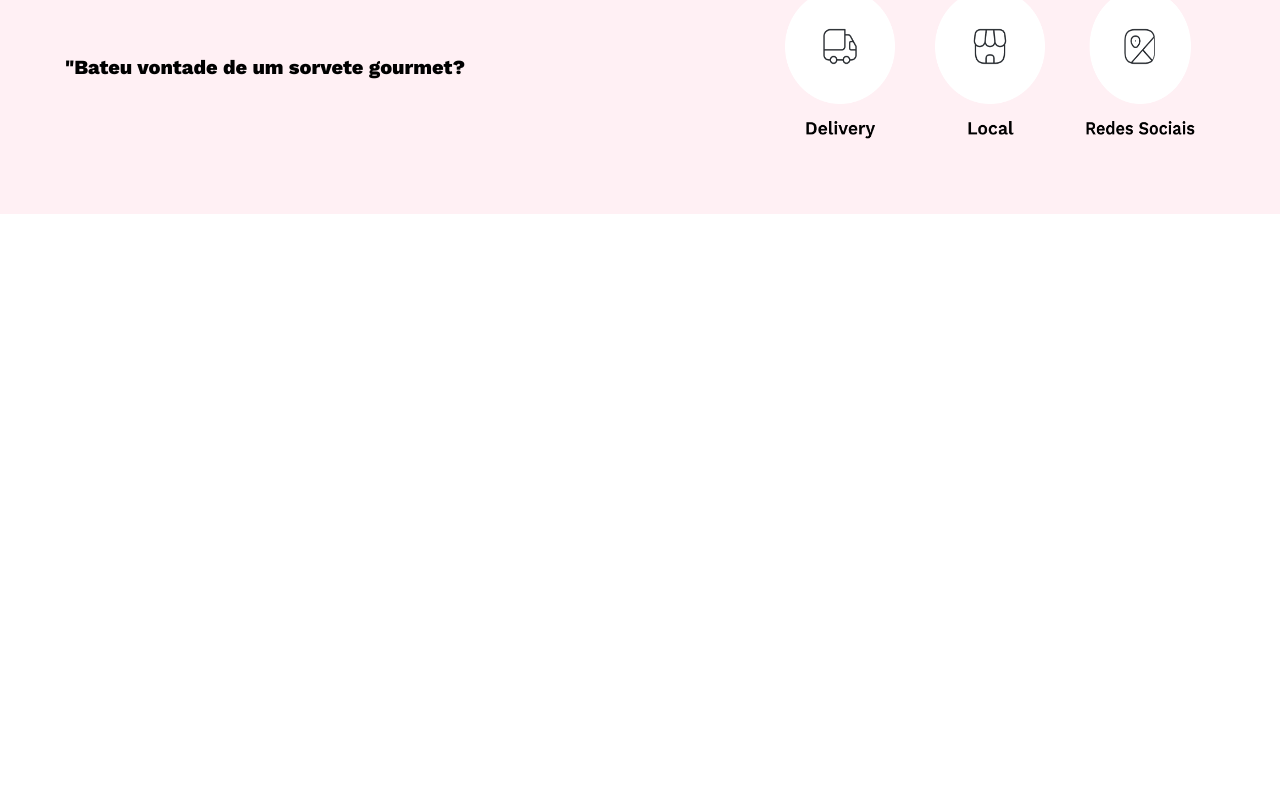
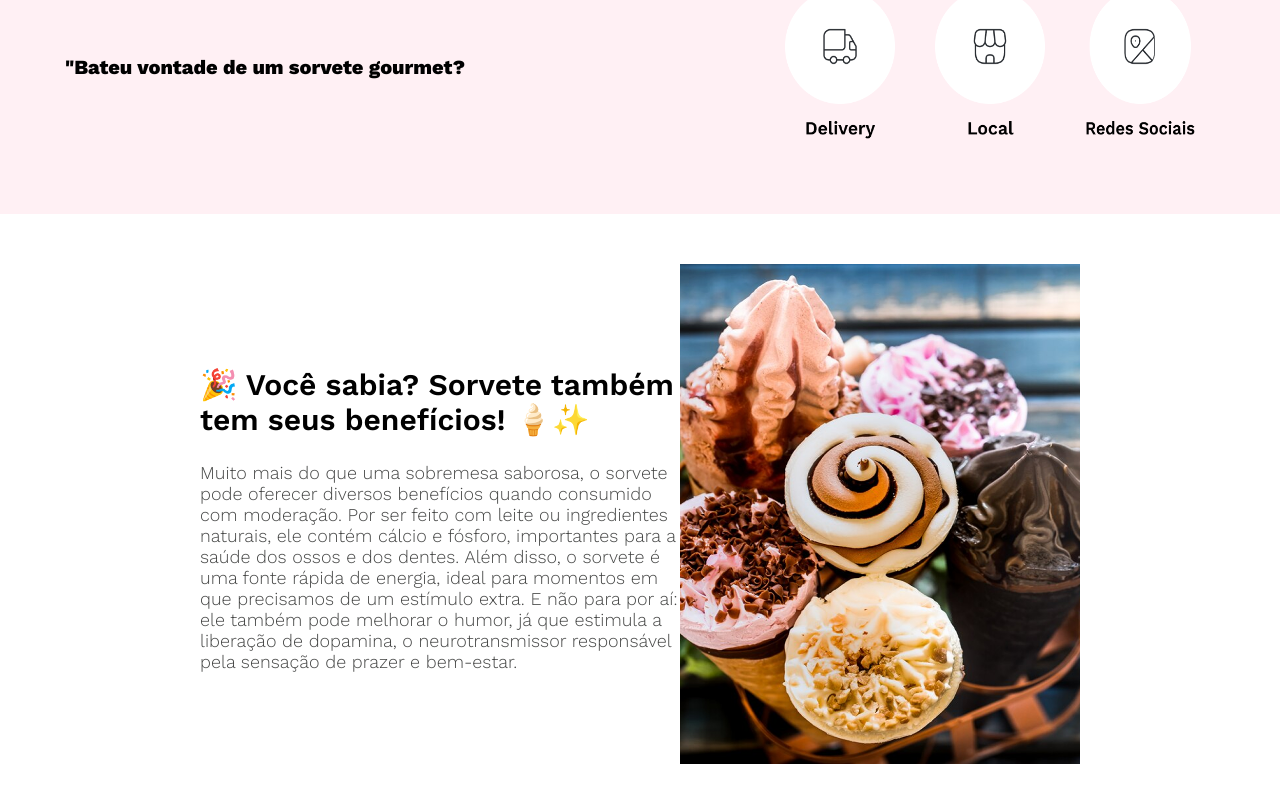
Before and after one commit to LLS-2024/Frontend_zebrao, a Vue app: page / in a window 1280 px wide. Shown: the part 635-1438 px from the top of the page. Before the commit the page ends 849 px from the top, so only its background shows below. Built offline with nearby package versions, Linux system fonts and the light colour scheme.

Commit message:
FEAT: continuação da Pag inicial

```diff
--- a/src/views/HomeView.vue
+++ b/src/views/HomeView.vue
@@ -22,6 +22,18 @@
        <div><img src="/public/pagInicial/1.png" alt=""></div>
       <div><img src="/public/pagInicial/2.png" alt=""></div>
        <div><img src="/public/pagInicial/3.png" alt=""></div></div>
+
+    </div>
+    <div class="cont3">
+      <div class="texto">
+      <h2>🎉 Você sabia? Sorvete também tem seus benefícios! 🍦✨</h2>
+      <p>Muito mais do que uma sobremesa saborosa, o sorvete pode oferecer diversos benefícios quando consumido com moderação. Por ser feito com leite ou ingredientes naturais, ele contém cálcio e fósforo, importantes para a saúde dos ossos e dos dentes.
+Além disso, o sorvete é uma fonte rápida de energia, ideal para momentos em que precisamos de um estímulo extra. E não para por aí: ele também pode melhorar o humor, já que estimula a liberação de dopamina, o neurotransmissor responsável pela sensação de prazer e bem-estar.</p>
+      </div>
+      <div><img src="/public/pagInicial/sorvt.png" alt=""></div>
+
+    </div>
+    <div class="cont4">
 
     </div>
   </main>
@@ -82,4 +94,26 @@ justify-content: space-around;
 margin-left: 300px;
 
 }
+.cont3{
+  display: flex;
+  flex-direction: row;
+  justify-content: center;
+  padding: 50px 200px;
+  align-items: center;
+}
+.cont3 img{
+  width: 400px;
+  height: 500px;
+}
+.cont3 h2{
+  font-family: 'Work Sans', sans-serif;
+  font-size: 30px;
+  font-weight: 600;
+}
+.cont3 p{
+  font-family: 'Work Sans', sans-serif;
+  font-size: 18px;
+  color: #464746;
+  font-weight: 300;
+}
 </style>
```
Also changed, not shown: public/pagInicial/sorvt.png (added).
